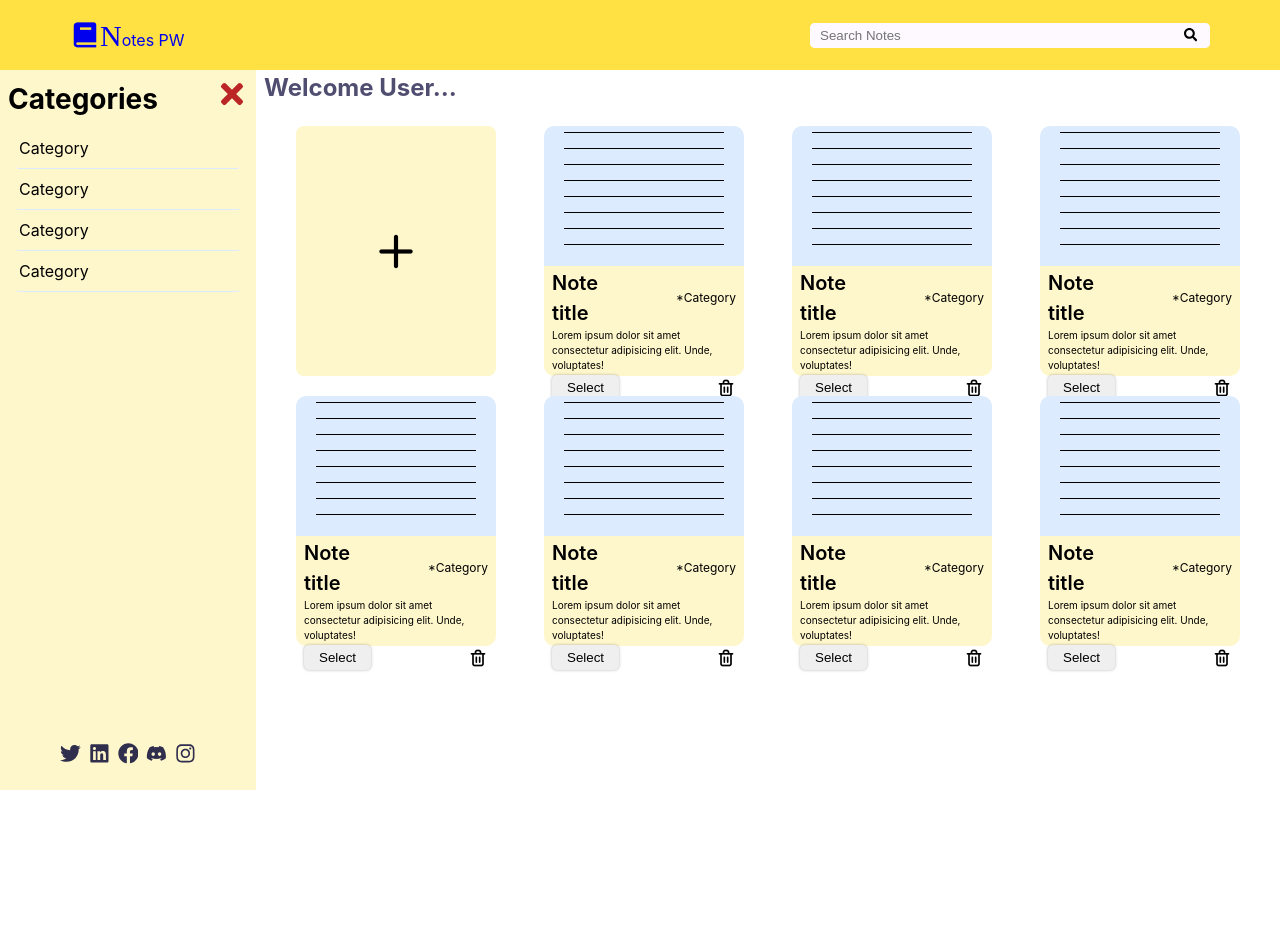
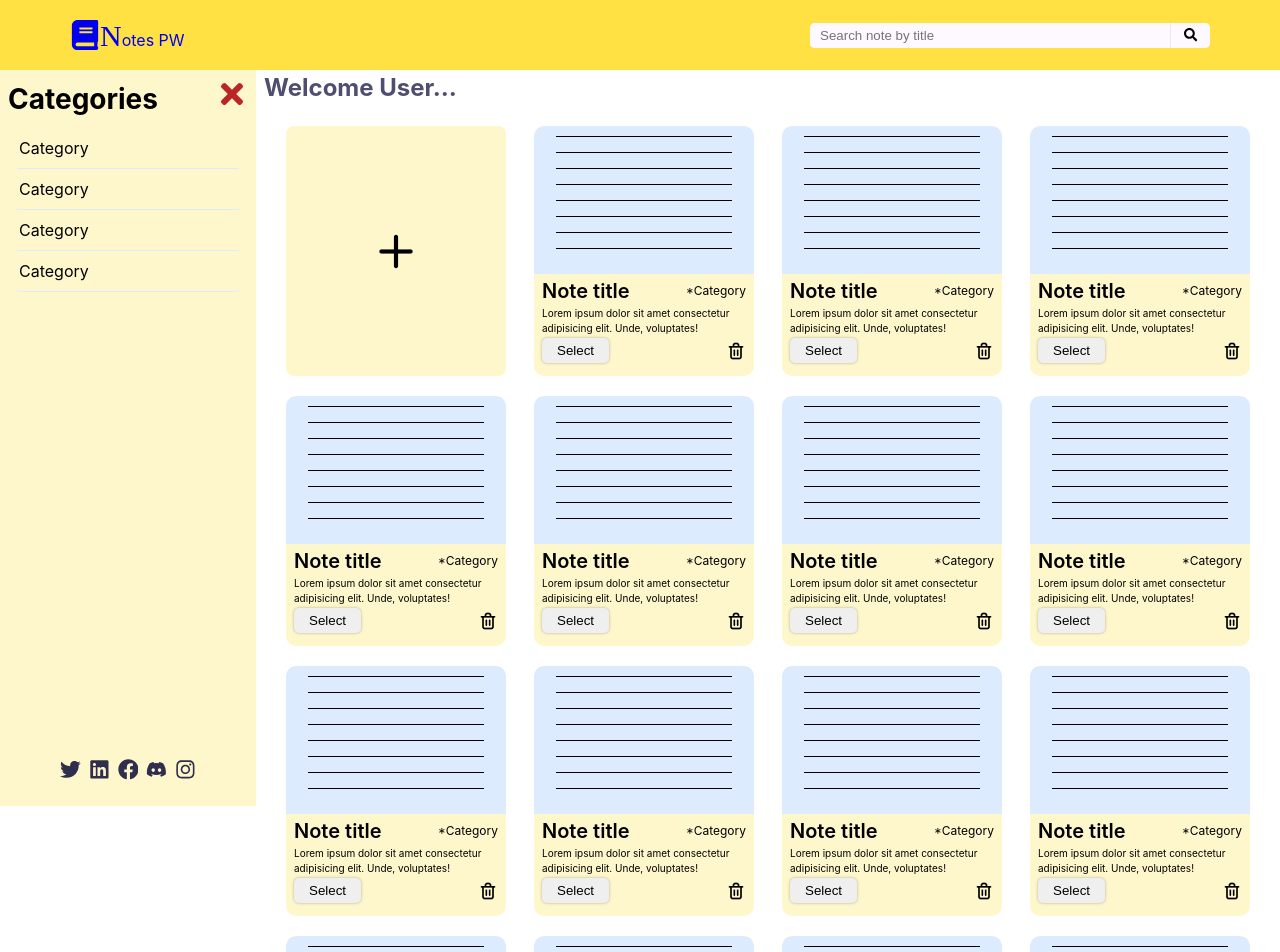
Before and after one commit to Jagdishk7/NotesPW, a React (Create React App) app: page / in a window 1280 px wide. Shown: the top 952 px of the page. Before the commit the page ends 870 px from the top, so only its background shows below. Built offline with nearby package versions, Linux system fonts and the light colour scheme; a web font is replaced by a local one.

Commit message:
Made home page responsive and bug fixes

```diff
--- a/src/App.css
+++ b/src/App.css
@@ -2,7 +2,7 @@
 @import url("https://fonts.googleapis.com/css2?family=Clicker+Script&family=Poppins:wght@200;300;500;600;700&display=swap");
 
 ::-webkit-scrollbar {
-  width: 5px;
+  width: 10px;
 }
 ::-webkit-scrollbar-track {
   background-color: white;
@@ -10,7 +10,7 @@
 }
 
 ::-webkit-scrollbar-thumb {
-  background-color: #fff7ccc1;
+  background-color: #ffe143;
   border-radius: 2px;
 }
 
--- a/src/components/Sidebar/sidebar.css
+++ b/src/components/Sidebar/sidebar.css
@@ -1,6 +1,6 @@
 .sidebar {
   width: 100%;
-  height: 90vh;
+  height: 92vh;
   position: fixed;
   background-color: #fff7ccc8;
   padding: 0.5rem;
--- a/src/components/header/Header.css
+++ b/src/components/header/Header.css
@@ -25,11 +25,10 @@
 }
 .header .search {
   outline: none;
-  width: 375px;
+  width: 90%;
   height: 25px;
   padding: 10px;
   border-radius: 5px 0 0 5px;
-  border: none;
   background-color: var(--bg-black-100);
   border: none;
 }
@@ -43,8 +42,8 @@
   border-radius: 5px;
 }
 .header .search:focus {
-  outline: none;
-  box-shadow: 0 0 20px #2d2b365e;
+  /* outline: none; */
+  box-shadow: 0 0 2px #2d2b365e;
 }
 .btn-search {
   display: flex;
@@ -57,8 +56,12 @@
   height: 25px;
   border-radius: 0 5px 5px 0;
   background-color: var(--bg-black-100);
+  border-left: 0.5px solid #eaeaea;
 }
 
+.btn-search:hover {
+  background-color: #eaeaea;
+}
 .btn-search:active {
   background-color: #d3d2d2;
 }
--- a/src/components/header/Header.jsx
+++ b/src/components/header/Header.jsx
@@ -1,16 +1,14 @@
 import React from "react";
 import "./Header.css";
-import { FaSearch } from "react-icons/fa";
-import { GlobalContext } from "../../context/context";
+import { FaBook, FaSearch } from "react-icons/fa";
 
 const Header = () => {
-  const { onlySearchIcon } = GlobalContext();
-
   return (
     <div className="header">
       <div className="logo">
         <a href="/">
-          <i class="bx bxs-book logo-icon"></i>
+          {/* <i class="bx bxs-book logo-icon"></i> CDNs are not good at production level */}
+          <FaBook className="logo-icon" />
           <p>
             <span>N</span>otes PW
           </p>
@@ -22,7 +20,7 @@ const Header = () => {
           className="search"
           name=""
           id=""
-          placeholder="Search Notes"
+          placeholder="Search note by title"
         />
         <button className="btn-search" type="submit">
           <FaSearch />
--- a/src/components/home/Home.css
+++ b/src/components/home/Home.css
@@ -51,7 +51,7 @@
   font-size: 1.5rem;
 }
 .card {
-  min-width: 200px;
+  min-width: 220px;
   width: 100%;
   /* height: 100%; */
   border-radius: 8px;
@@ -80,9 +80,10 @@
 .note:hover,
 .new-note:hover {
   box-shadow: 0 0 4px #00000083;
+  transform: scale(1.05);
 }
 .new-note:active {
-  transform: scale(0.98);
+  transform: scale(1);
   box-shadow: 0 0 2px #00000083;
 }
 
@@ -180,3 +181,8 @@
     grid-template-columns: repeat(4, 1fr);
   }
 }
+@media screen and (min-width: 1700px) {
+  .home-content {
+    grid-template-columns: repeat(5, 1fr);
+  }
+}
--- a/src/components/home/Home.jsx
+++ b/src/components/home/Home.jsx
@@ -43,6 +43,26 @@ const Home = () => {
           <Note />
           <Note />
           <Note />
+          <Note />
+          <Note />
+          <Note />
+          <Note />
+          <Note />
+          <Note />
+          <Note />
+          <Note />
+          <Note />
+          <Note />
+          <Note />
+          <Note />
+          <Note />
+          <Note />
+          <Note />
+          <Note />
+          <Note />
+          <Note />
+          <Note />
+          <Note />
         </div>
       </div>
     </>
--- a/src/context/context.js
+++ b/src/context/context.js
@@ -3,7 +3,9 @@ import React, { useState, useContext, useEffect } from "react";
 const AppContext = React.createContext();
 
 const AppProvider = ({ children }) => {
-  const [sidebarOpen, setSidebarOpen] = useState(true);
+  const [sidebarOpen, setSidebarOpen] = useState(
+    window.innerWidth < "640" ? false : true
+  );
   const [onlySearchIcon, setOnlySearchIcon] = useState(false);
   const closeSidebar = () => {
     setSidebarOpen(false);
@@ -13,25 +15,21 @@ const AppProvider = ({ children }) => {
     setSidebarOpen(true);
   };
 
-  useEffect(() => {
-    // const windowWidth = window.innerWidth;
-    // if (windowWidth < "640") {
-    //   setSidebarOpen(false);
-    // }
-    const checkSidebar = () => {
-      if (window.innerWidth < "640") {
-        setSidebarOpen(false);
-        setOnlySearchIcon(true);
-      } else {
-        setSidebarOpen(true);
-      }
-    };
-    window.addEventListener("resize", checkSidebar);
+  // useEffect(() => {
+  //   const checkSidebar = () => {
+  //     if (window.innerWidth < "640") {
+  //       setSidebarOpen(false);
+  //       setOnlySearchIcon(true);
+  //     } else {
+  //       setSidebarOpen(true);
+  //     }
+  //   };
+  //   window.addEventListener("resize", checkSidebar);
 
-    return () => {
-      window.removeEventListener("resize", checkSidebar);
-    };
-  }, []);
+  //   return () => {
+  //     window.removeEventListener("resize", checkSidebar);
+  //   };
+  // }, []);
 
   return (
     <AppContext.Provider
```
